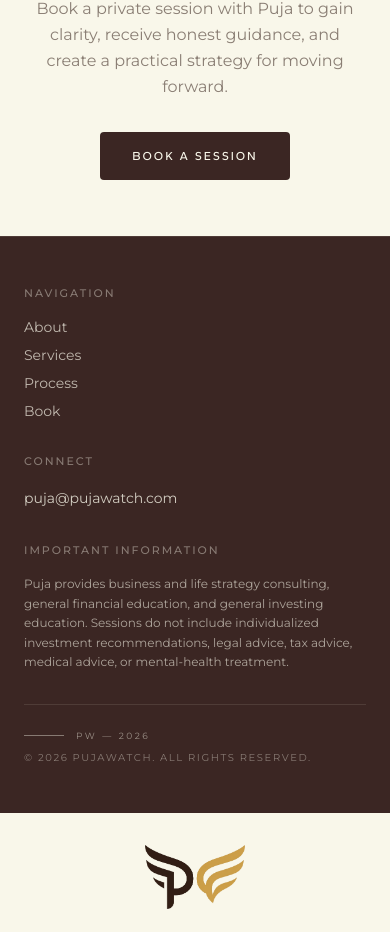
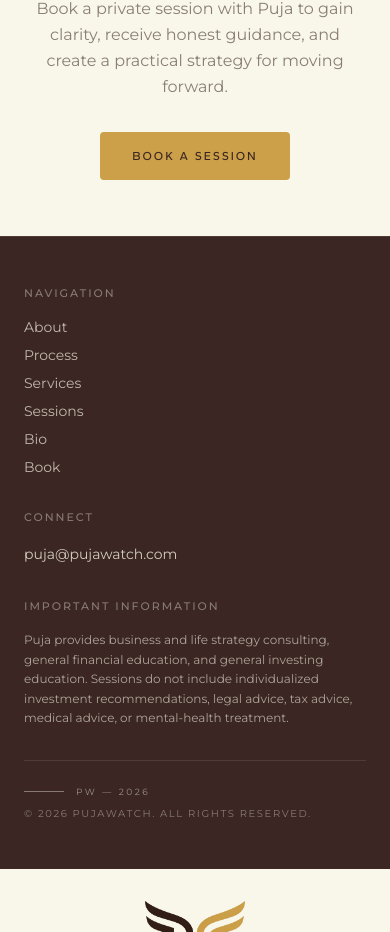
Before and after one commit to SharonSoul/Pujawatch, a Next.js app: page / in a window 390 px wide. Shown: the part 7233-8165 px from the top of the page. Built offline with nearby package versions, Linux system fonts and the light colour scheme.

Commit message:
updates on arranhgement

```diff
--- a/src/app/book/page.tsx
+++ b/src/app/book/page.tsx
@@ -211,7 +211,7 @@ export default function BookPage() {
               </p>
               <a
                 href="mailto:puja@pujawatch.com?subject=Private%20Session%20Request&body=Hi%20Puja%2C%0A%0AI%20would%20like%20to%20book%20a%20private%20strategy%20session%20with%20you.%0A%0A1.%20Your%20Full%20Name%3A%0A%0A2.%20Session%3A%0A30-Minute%20Clarity%20Call%20(%24222)%20OR%0A60-Minute%20Power%20Session%20(%24444)%0A%0A3.%202%E2%80%933%20Available%20Times%20(CST)%3A%0A%0A4.%20What%20You'd%20Like%20to%20Focus%20On%3A%0A%0A5.%20Anything%20Helpful%20for%20Puja%20to%20Know%20Before%20the%20Session%20(Optional)%3A%0A%0AThank%20you!"
-                className="mt-8 sm:mt-10 inline-flex h-12 items-center justify-center gap-3 rounded-sm bg-espresso px-8 font-label text-[12px] font-medium uppercase tracking-[0.16em] text-cream transition-all duration-300 hover:bg-gold hover:text-espresso active:translate-y-px active:scale-[0.98] w-full sm:w-auto"
+                className="mt-8 sm:mt-10 inline-flex h-12 items-center justify-center gap-3 rounded-sm bg-[#cca049] px-8 font-label text-[12px] font-medium uppercase tracking-[0.16em] text-espresso transition-all duration-300 hover:bg-espresso hover:text-cream active:translate-y-px active:scale-[0.98] w-full sm:w-auto"
               >
                 Contact Me &rarr;
               </a>
--- a/src/components/LandingPage.tsx
+++ b/src/components/LandingPage.tsx
@@ -22,6 +22,7 @@ function RevealStage({ scrollYProgress }: StageProps) {
 
   return (
     <motion.section
+      id="about"
       style={{ opacity, y }}
       className="relative min-h-dvh h-auto py-16 sm:py-0 sm:h-dvh bg-espresso flex items-center"
     >
@@ -315,7 +316,7 @@ const ABOUT_PARAGRAPHS = [
 
 function AboutSection() {
   return (
-    <section id="about" className="relative bg-espresso py-14 sm:py-28 lg:py-40">
+    <section id="bio" className="relative bg-espresso py-14 sm:py-28 lg:py-40">
       <div className="relative z-10 mx-auto max-w-7xl px-6 lg:px-8">
         {/* On large screens: 2 columns (Left: About bio + College, Right: Credentials boxes arranged vertically) */}
         <div className="grid gap-12 lg:grid-cols-12 lg:gap-12 xl:gap-16">
@@ -454,7 +455,7 @@ function CTASection() {
         >
           <Link
             href="/book"
-            className="mt-8 sm:mt-10 inline-flex h-12 items-center rounded-sm bg-espresso px-8 font-label text-[12px] font-medium uppercase tracking-[0.16em] text-cream transition-all duration-300 hover:bg-gold hover:text-espresso active:translate-y-px active:scale-[0.98]"
+            className="mt-8 sm:mt-10 inline-flex h-12 items-center rounded-sm bg-[#cca049] px-8 font-label text-[12px] font-medium uppercase tracking-[0.16em] text-espresso transition-all duration-300 hover:bg-espresso hover:text-cream active:translate-y-px active:scale-[0.98]"
           >
             Book a Session
           </Link>
@@ -495,29 +496,26 @@ export function FooterSection({
                 Navigation
               </h4>
               <div className="mt-4 flex flex-col gap-2">
-                {["About", "Services", "Process"].map((l) => (
-                  <a
-                    key={l}
-                    href={`#${l.toLowerCase()}`}
+                {[
+                  { label: "About", href: "/#about" },
+                  { label: "Process", href: "/#process" },
+                  { label: "Services", href: "/#services" },
+                  { label: "Sessions", href: "/#sessions" },
+                  { label: "Bio", href: "/#bio" },
+                  { label: "Book", href: "/book" },
+                ].map((item) => (
+                  <Link
+                    key={item.label}
+                    href={item.href}
                     className={`font-body text-sm transition-colors ${
                       dark
                         ? "text-cream/70 hover:text-gold"
                         : "text-warm-gray hover:text-espresso"
                     }`}
                   >
-                    {l}
-                  </a>
+                    {item.label}
+                  </Link>
                 ))}
-                <Link
-                  href="/book"
-                  className={`font-body text-sm transition-colors ${
-                    dark
-                      ? "text-cream/70 hover:text-gold"
-                      : "text-warm-gray hover:text-espresso"
-                  }`}
-                >
-                  Book
-                </Link>
               </div>
             </div>
           )}
--- a/src/components/Navbar.tsx
+++ b/src/components/Navbar.tsx
@@ -5,9 +5,11 @@ import Link from "next/link";
 import { motion, AnimatePresence } from "motion/react";
 
 const NAV_LINKS = [
-  { href: "#about", label: "About" },
-  { href: "#services", label: "Services" },
-  { href: "#process", label: "Process" },
+  { href: "/#about", label: "About" },
+  { href: "/#process", label: "Process" },
+  { href: "/#services", label: "Services" },
+  { href: "/#sessions", label: "Sessions" },
+  { href: "/#bio", label: "Bio" },
 ];
 
 export function Navbar() {
```
